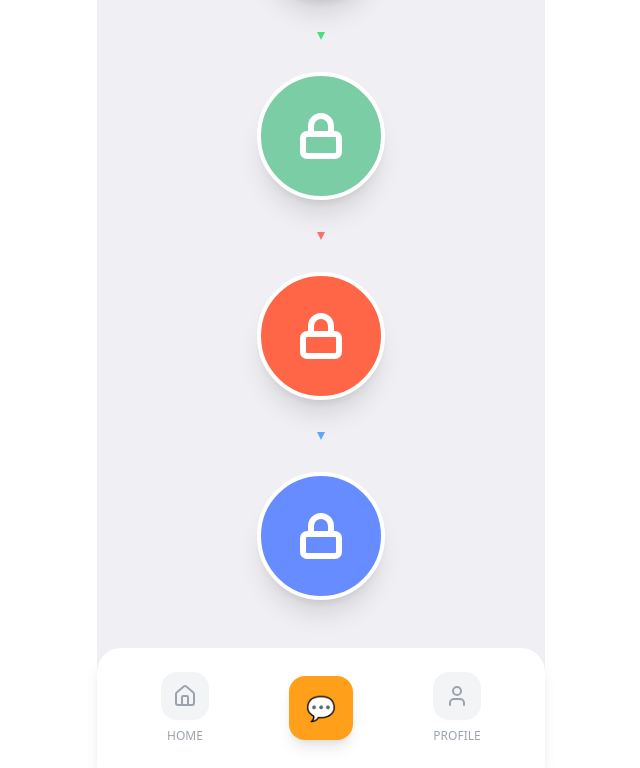
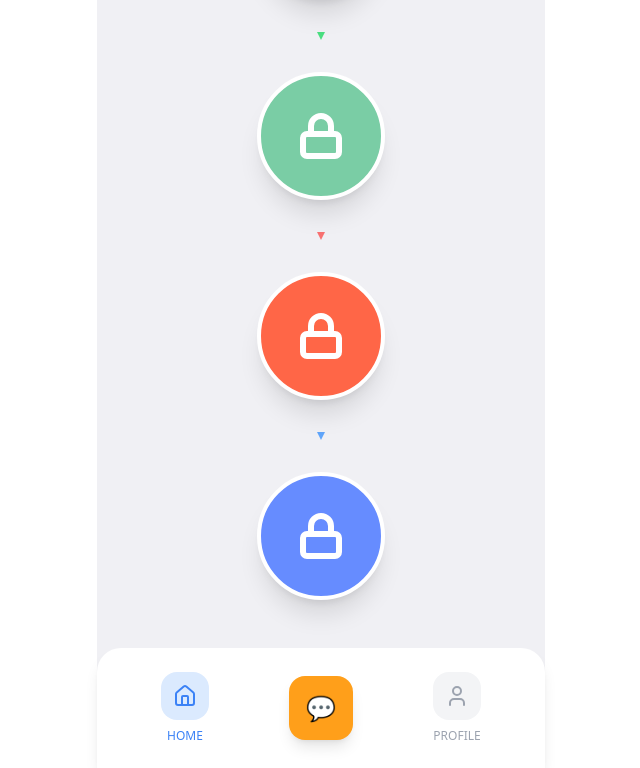
Before and after one commit to sasi385/builder-cosmos-den, a React (Vite) app: page / in a window 1280 px wide. Shown: the part 332-1100 px from the top of the page, without its empty margins (319-959 px from the left). Built offline with nearby package versions, Linux system fonts and the light colour scheme.

Commit message:
Update bottom navigation with working links
cgen-3afc4d84401e4965991d04cd1a8a30e3

```diff
--- a/client/pages/Index.tsx
+++ b/client/pages/Index.tsx
@@ -81,24 +81,24 @@ export default function Index() {
 
       {/* Bottom Navigation */}
       <div className="bg-white rounded-t-3xl shadow-lg p-6 flex justify-around items-center">
-        <button className="flex flex-col items-center space-y-2">
-          <div className="w-12 h-12 bg-gray-100 rounded-2xl flex items-center justify-center">
-            <Home className="w-6 h-6 text-gray-400" />
+        <Link to="/" className="flex flex-col items-center space-y-2">
+          <div className="w-12 h-12 bg-blue-100 rounded-2xl flex items-center justify-center">
+            <Home className="w-6 h-6 text-blue-500" />
           </div>
-          <span className="text-xs text-gray-400 font-medium">HOME</span>
-        </button>
+          <span className="text-xs text-blue-500 font-medium">HOME</span>
+        </Link>
 
         {/* Center Chat Icon */}
         <div className="w-16 h-16 bg-game-balance rounded-2xl flex items-center justify-center shadow-lg">
           <div className="text-2xl">💬</div>
         </div>
 
-        <button className="flex flex-col items-center space-y-2">
+        <Link to="/profile" className="flex flex-col items-center space-y-2">
           <div className="w-12 h-12 bg-gray-100 rounded-2xl flex items-center justify-center">
             <User className="w-6 h-6 text-gray-400" />
           </div>
           <span className="text-xs text-gray-400 font-medium">PROFILE</span>
-        </button>
+        </Link>
       </div>
     </div>
   );
```
